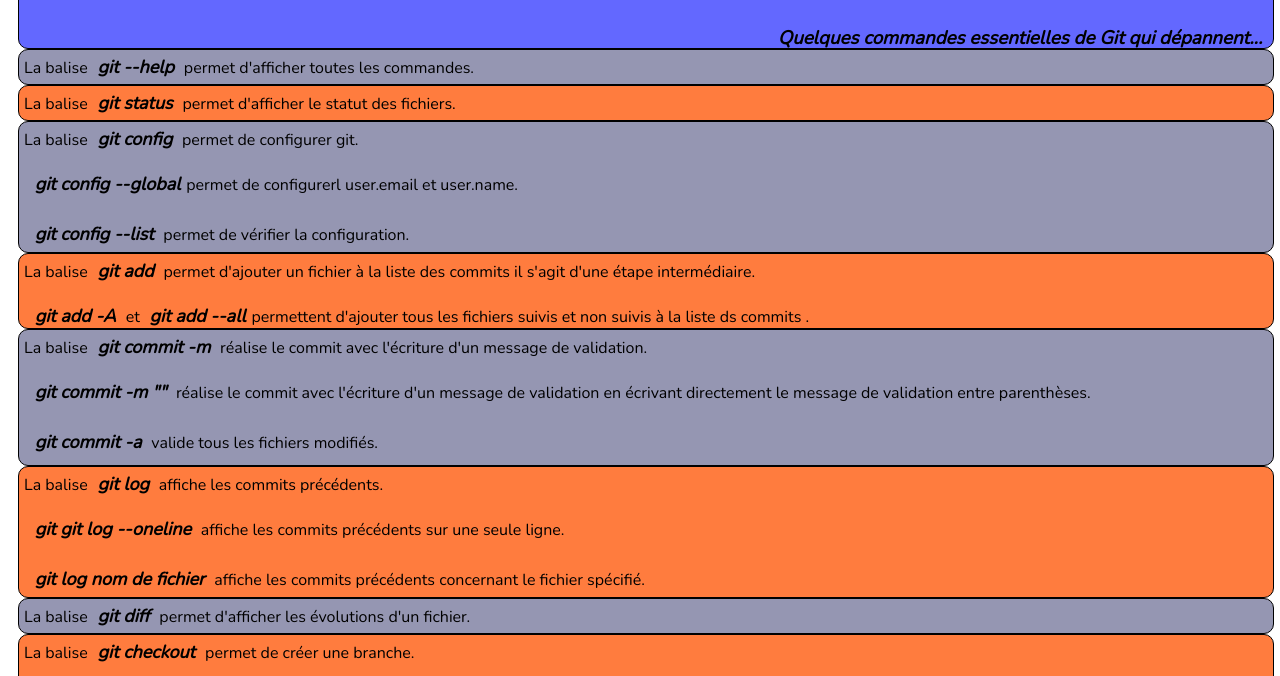
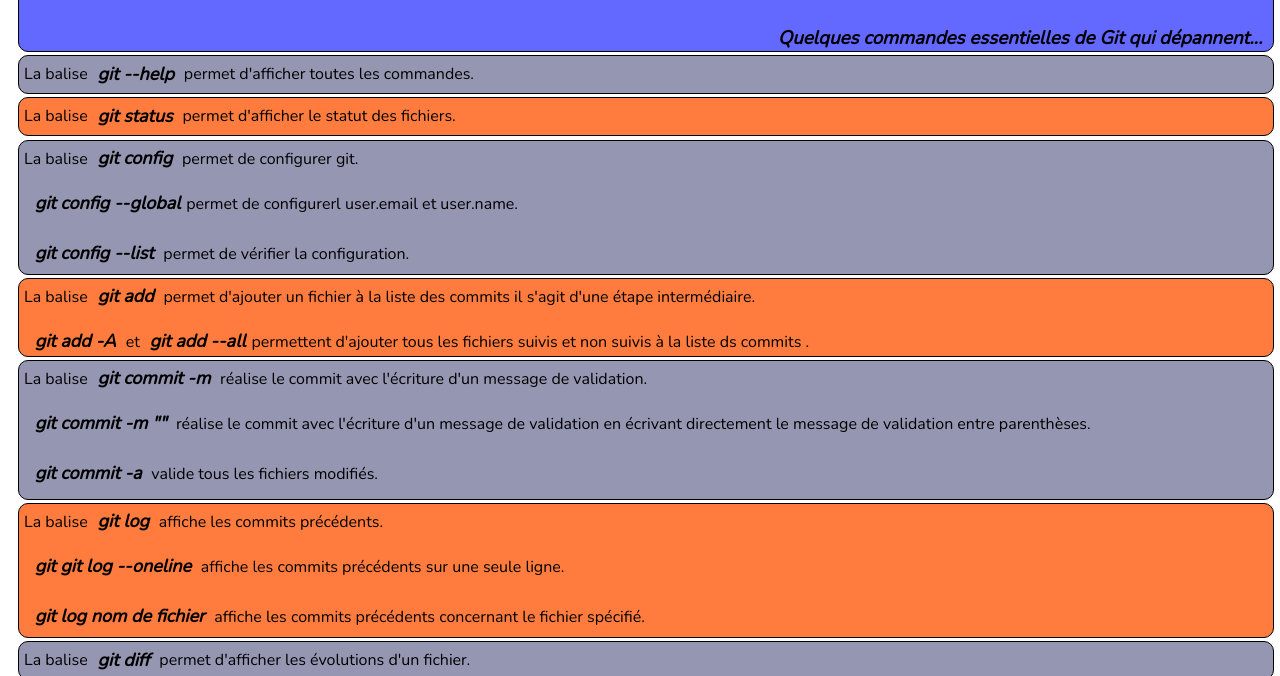
Before and after one commit to thomascav/cheatsheets-git, a plain HTML site: page index.html in a window 1280 px wide. Shown: the part 111-787 px from the top of the page. Drawn offline with nearby package versions, Linux system fonts and the light colour scheme.

Commit message:
fixed margin/padding

```diff
--- a/css/git.css
+++ b/css/git.css
@@ -16,7 +16,9 @@ div
   font-size: 1em;
   border-radius: 0.625em;
   border: solid black 0.062em;
-}
+  margin-bottom: 0.2em;
+  padding-bottom: 0.5em;
+  }
 a {
   font-style: italic;
   font-weight: bold;
```
